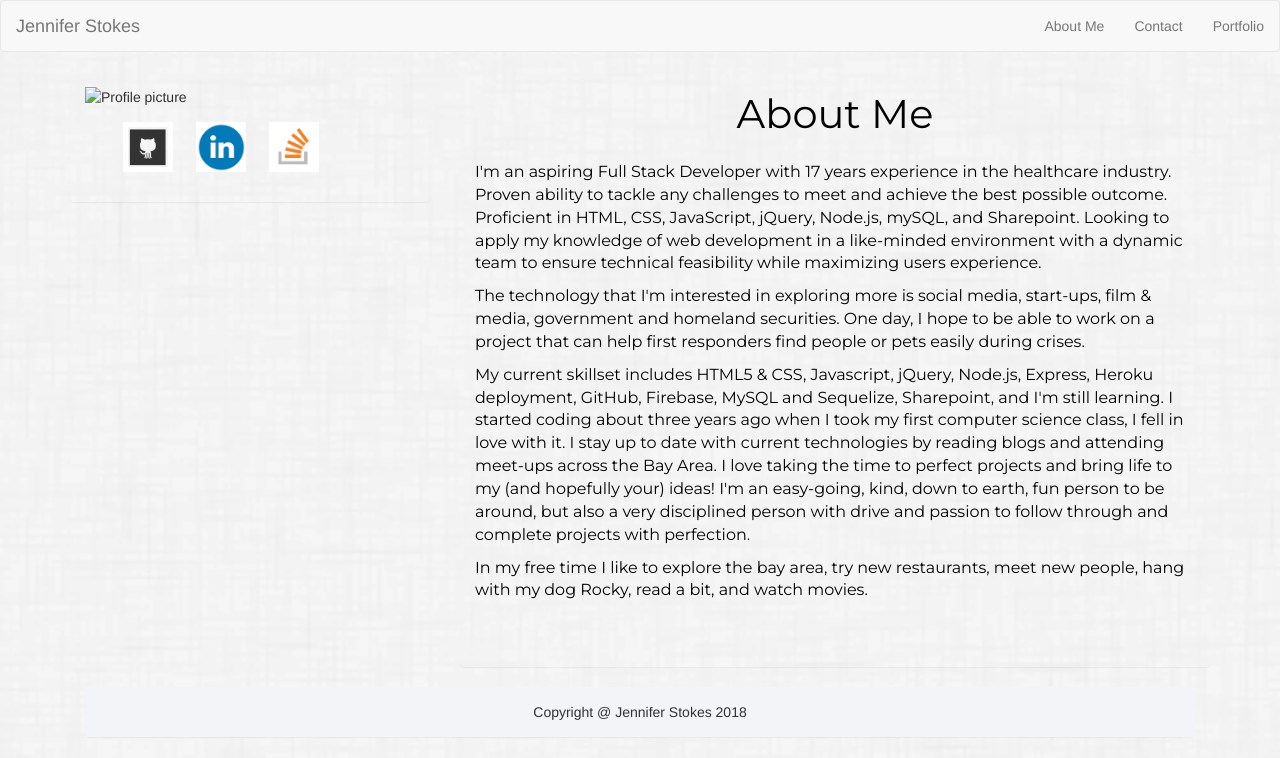
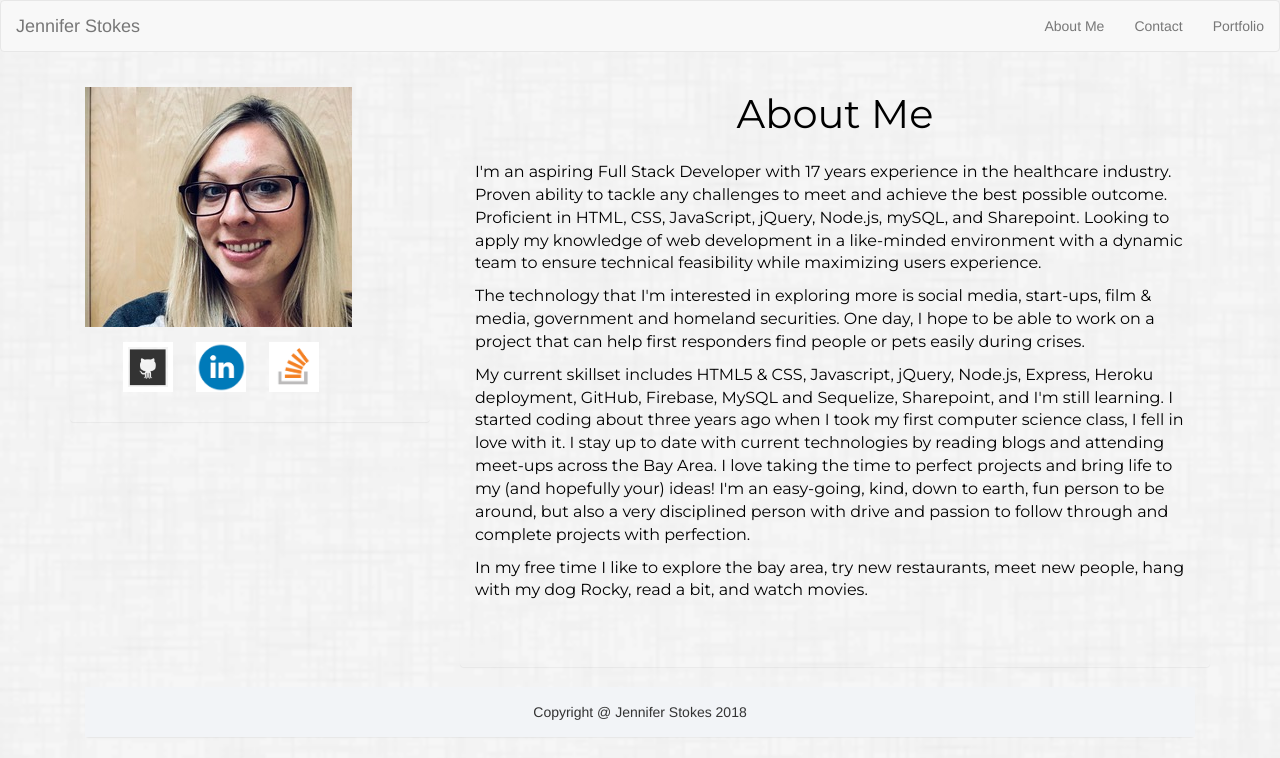
Before and after one commit to JenStokes79/MyPortfolio, a plain HTML site: page index.html in a window 1280 px wide. Drawn offline with nearby package versions, Linux system fonts and the light colour scheme.

Commit message:
fixed pic again

```diff
--- a/index.html
+++ b/index.html
@@ -56,7 +56,7 @@ body{
 		<div class="col-md-4">
 			<div class="panel panel-default">
 				<div class="panel-body">
-					<img src="Assets/images/profilepic.JPG" class="img-responsive" alt="Profile picture" id="profile">
+					<img src="Assets/images/profilepic.jpeg" class="img-responsive" alt="Profile picture" id="profile">
 					<div class="panel-body">
 								<a href="https://github.com/JenStokes79">
 									<img src="Assets/images/github.png" id="git" class="img-link"></a>
```
